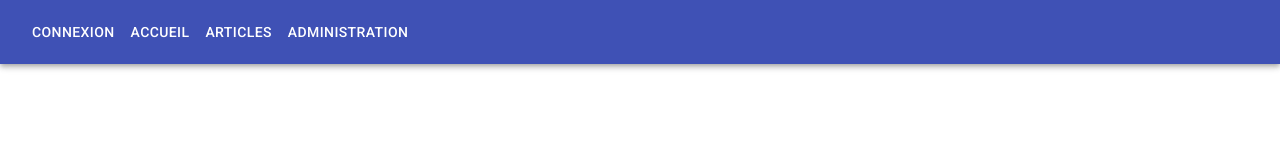
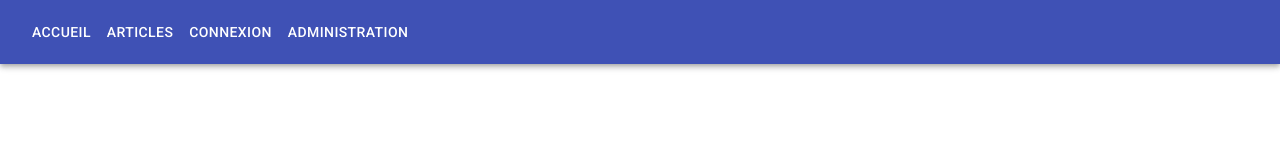
Before and after one commit to antonstriko/Django_cooker, a React (Create React App) app in the folder cooker_blog_front/: page / in a window 1280 px wide. Shown: the top 160 px of the page. Built offline with nearby package versions, Linux system fonts and the light colour scheme.

Commit message:
Fix navbar front

```diff
--- a/cooker_blog_front/src/App.js
+++ b/cooker_blog_front/src/App.js
@@ -17,16 +17,26 @@ import CreateBlog from "./pages/admininistration/CreateBlog";
 import BlogListPage from "./pages/blog/List";
 import SingleBlogPage from "./pages/blog/Single";
 import {AppBar, Button, Toolbar} from "@material-ui/core";
+import {withStyles} from "@material-ui/core/styles";
+import TableCell from "@material-ui/core/TableCell";
 
 function App() {
+  const NavButton = withStyles(() => ({
+    root: {
+      color: "#FFF",
+      "&:hover": {
+        color: "#FFF"
+      }
+    }
+  }))(Button);
   return (
       <Router>
         <AppBar position="static">
           <Toolbar>
-            <Button color="inherit" href="/login">Connexion</Button>
-            <Button color="inherit" href="/">Accueil</Button>
-            <Button color="inherit" href="/posts">Articles</Button>
-            <Button color="inherit" href="/admin/blog">Administration</Button>
+            <NavButton color="inherit" href="/">Accueil</NavButton>
+            <NavButton color="inherit" href="/posts">Articles</NavButton>
+            <NavButton color="inherit" href="/login">Connexion</NavButton>
+            <NavButton color="inherit" href="/admin/blog">Administration</NavButton>
           </Toolbar>
         </AppBar>
 
```
